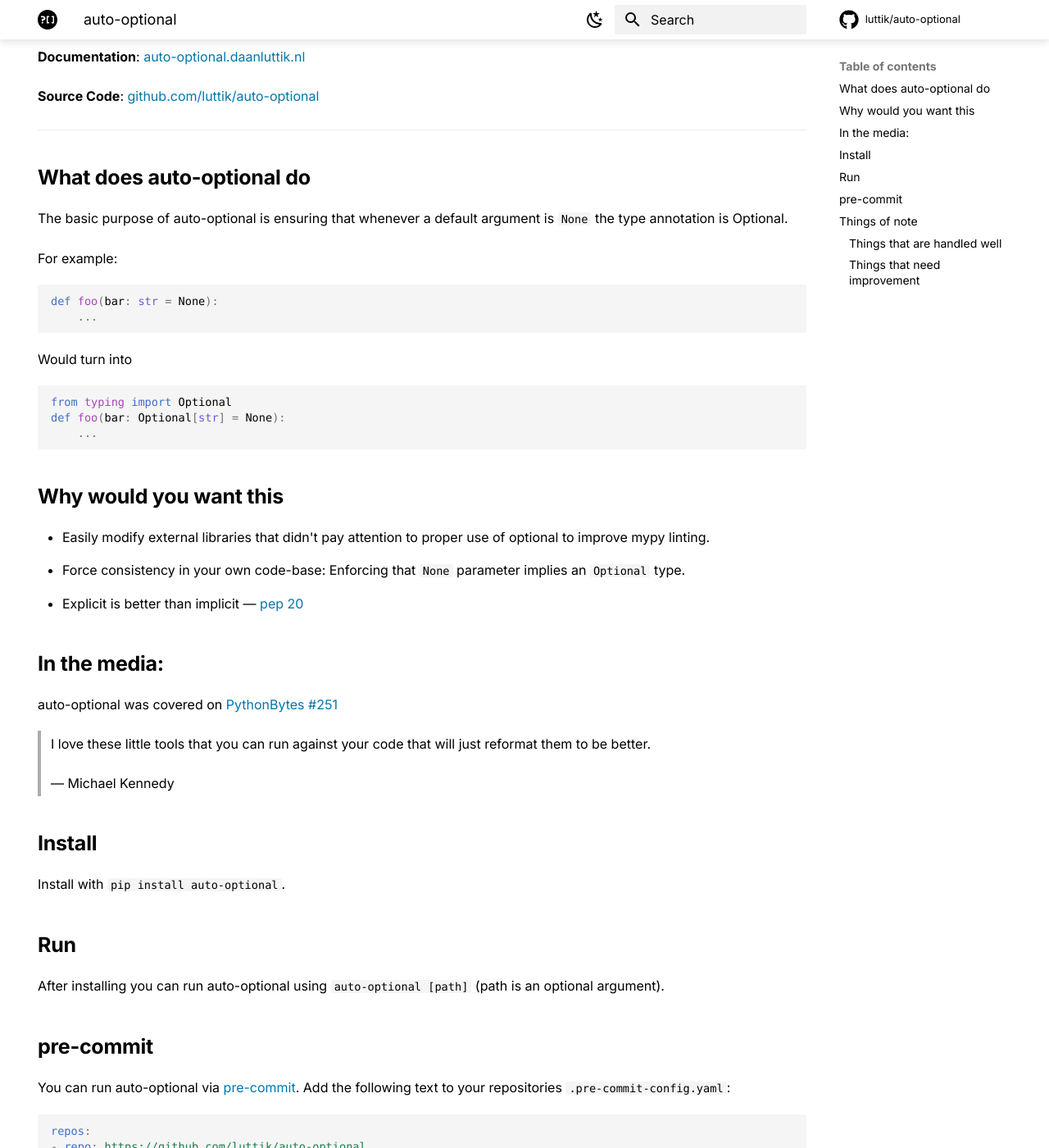
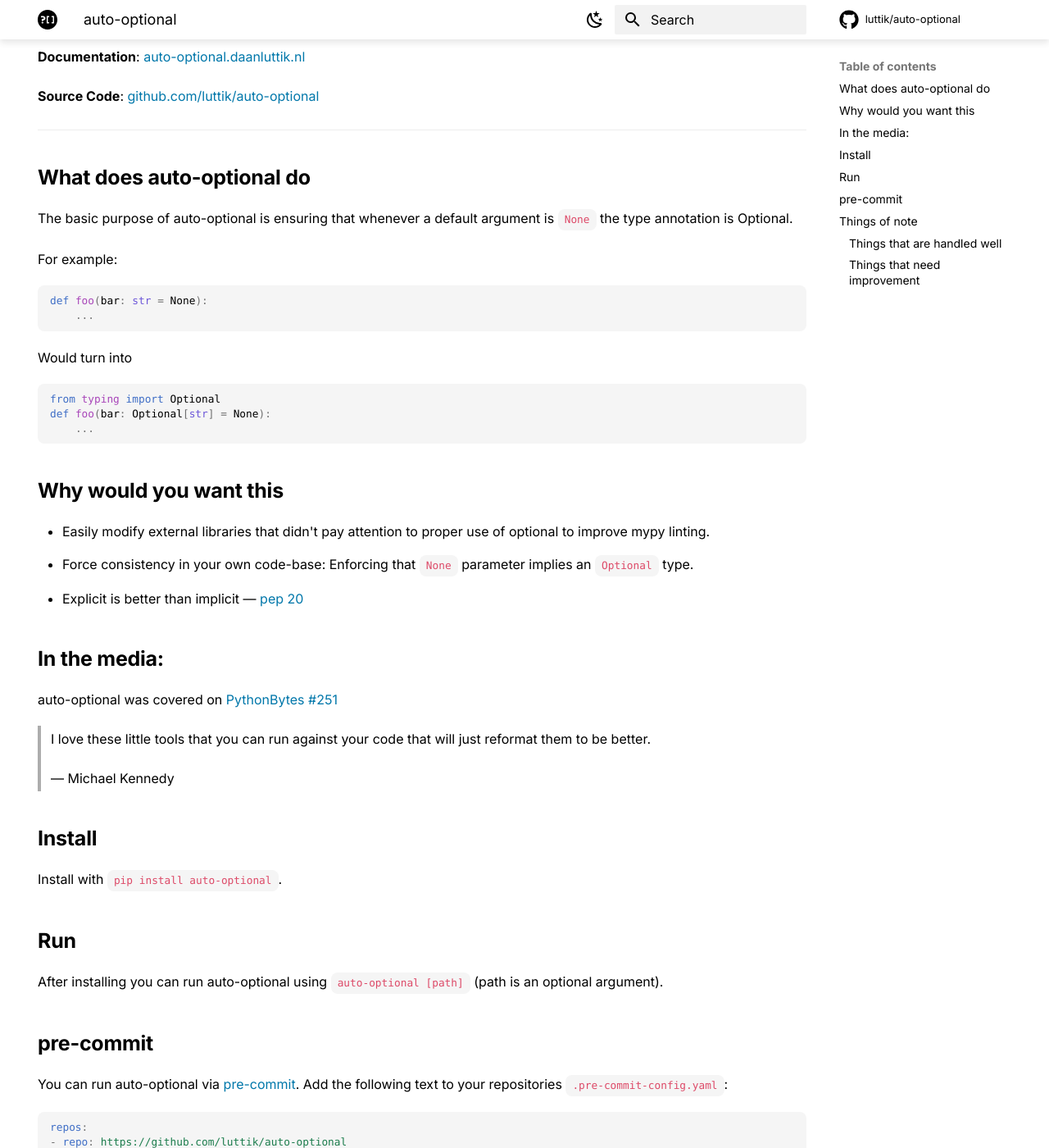
Before and after one commit to Luttik/auto-optional, an MkDocs documentation site: the page built from docs/index.md, in a window 1280 px wide and 1400 px high, scrolled down 571 px. Shown: the whole window at 82% size. Built offline with MkDocs 1.6.1 and Material for MkDocs 9.7.7, drawn with Linux system fonts in a browser that asks for light colours; comment, search, counter and statistics services are not loaded.

Commit message:
Theme is now more in line with daanluttik.nl

```diff
--- a/docs/stylesheets/extra-style.css
+++ b/docs/stylesheets/extra-style.css
@@ -6,6 +6,7 @@
     --md-accent-fg-color: #07a;
     --md-typeset-color: #000;
     --md-typeset-a-color: #07a;
+    --md-inline-code-fg-color: #dd4a68;
 }
 
 [data-md-color-scheme="slate"] {
@@ -14,9 +15,22 @@
     --md-code-fg-color: #fff;
     --md-typeset-color: #fff;
     --md-primary-bg-color: #fff;
-    --md-accent-fg-color--dark: #3ac5ff;
+    --md-accent-fg-color: #3ac5ff;
     --md-typeset-a-color: #3ac5ff;
     --md-code-bg-color: #151517;
+    --md-inline-code-fg-color: #dd4a68;
+}
+
+svg {
+    shape-rendering: geometricPrecision;
+}
+
+
+.md-typeset code {
+    color: var(--md-inline-code-fg-color);
+    border-radius: 6pt;
+    padding: 4pt 6pt;
+    font-size: .8em;
 }
 
 .md-typeset blockquote {
@@ -44,6 +58,10 @@ body[data-md-color-scheme="default"] .md-header__button.md-logo img {
     filter: invert(1);
 }
 
+[data-md-color-scheme="default"] .md-header img {
+    rgba(var(--md-primary-bg-color), .7)
+}
+
 .md-header .md-search__form {
     background-color: rgba(0, 0, 0, .05);
 }
```
